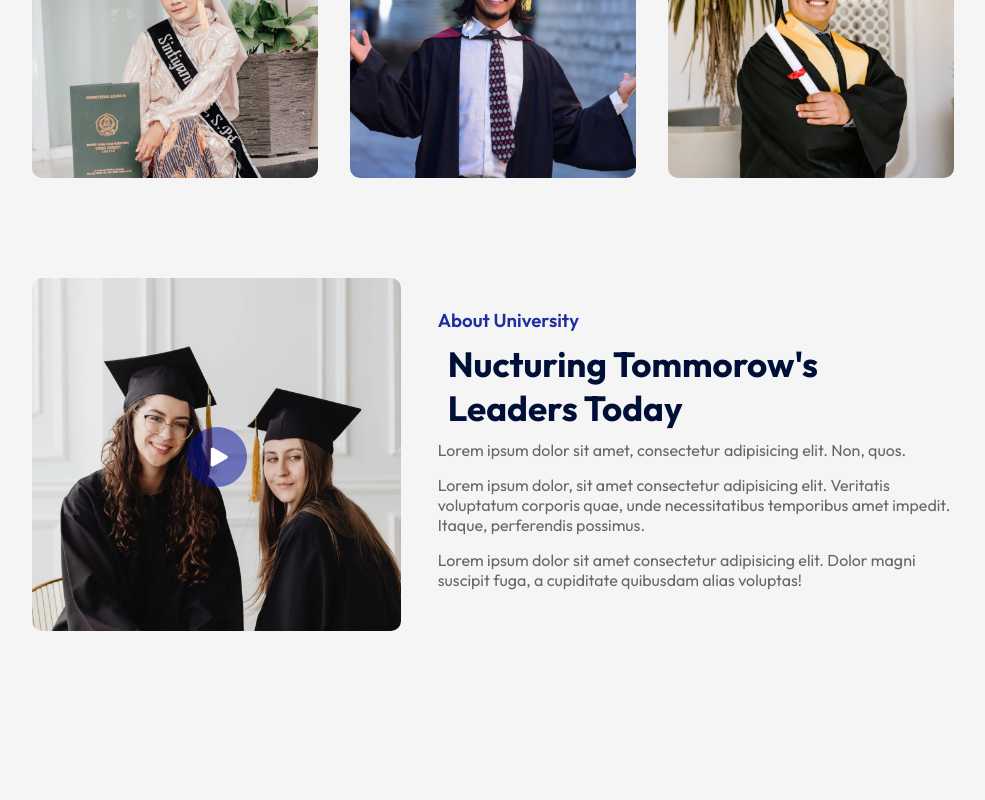
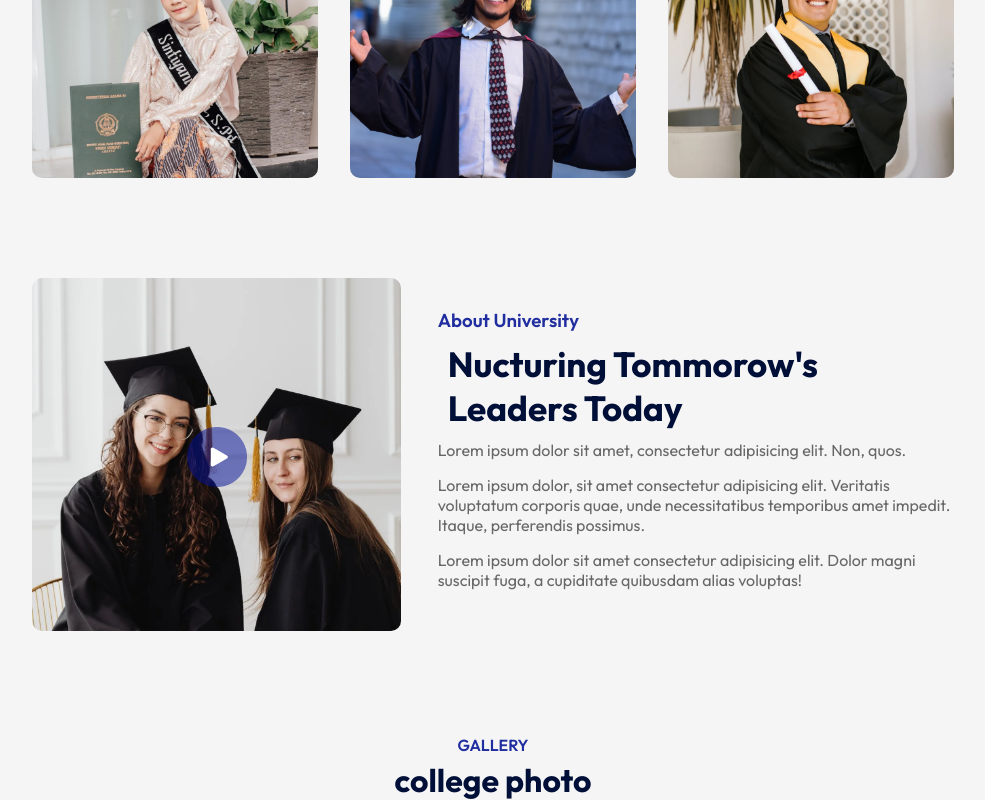
Before and after one commit to surakshya-adhikari/EDUwebsite, a React (Vite) app: page / in a window 1280 px wide. Shown: the part 1054-1854 px from the top of the page, without its empty margins (147-1132 px from the left). Before the commit the page ends 1789 px from the top, so only its background shows below. Built offline with nearby package versions, Linux system fonts and the light colour scheme.

Commit message:
created another tile for college gallery

```diff
--- a/src/App.jsx
+++ b/src/App.jsx
@@ -14,6 +14,7 @@ const App = () => {
           <Title subTitle='Our Program' title='What We Offer'/>
             <Programs/>
             <About/>
+            <Title subTitle='Gallery' title='college photo'/>
         </div>
 
     </div>
```
